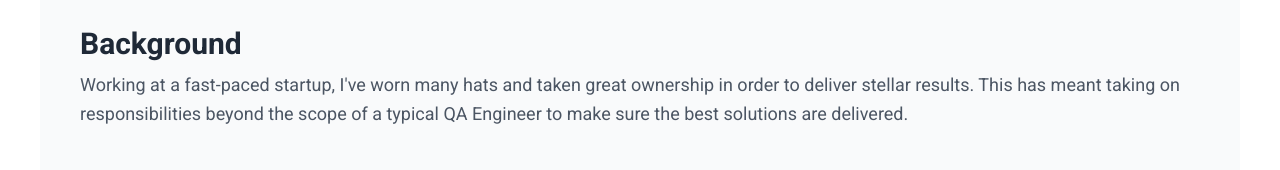
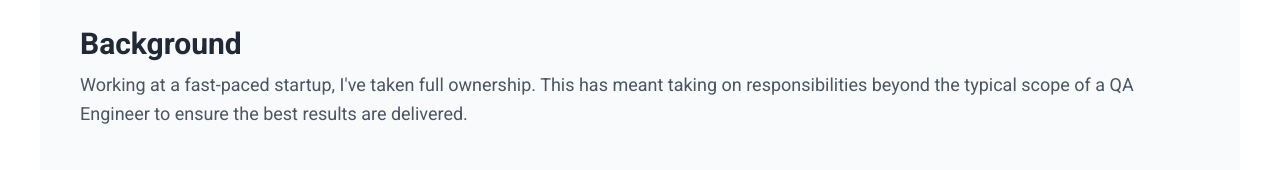
Before and after one commit to alecabdul/personal-website, a Next.js app: page / in a window 1280 px wide. Shown: the part 551-721 px from the top of the page. Built offline with nearby package versions, Linux system fonts and the light colour scheme; a web font is replaced by a local one.

Commit message:
Update page.tsx

```diff
--- a/app/page.tsx
+++ b/app/page.tsx
@@ -43,7 +43,7 @@ export default function Page() {
         <section id="Background" className="mt-10 bg-gray-50 p-10 rounded-xl">
           <h2 className="text-2xl font-bold text-gray-800 md:text-3xl">Background</h2>
           <p className="mt-2 text-lg leading-relaxed">
-            Working at a fast-paced startup, I've worn many hats and taken great ownership in order to deliver stellar results. This has meant taking on responsibilities beyond the scope of a typical QA Engineer to make sure the best solutions are delivered.
+            Working at a fast-paced startup, I've taken full ownership. This has meant taking on responsibilities beyond the typical scope of a QA Engineer to ensure the best results are delivered.
           </p>
 
           {/* RL Desc. */}
```
